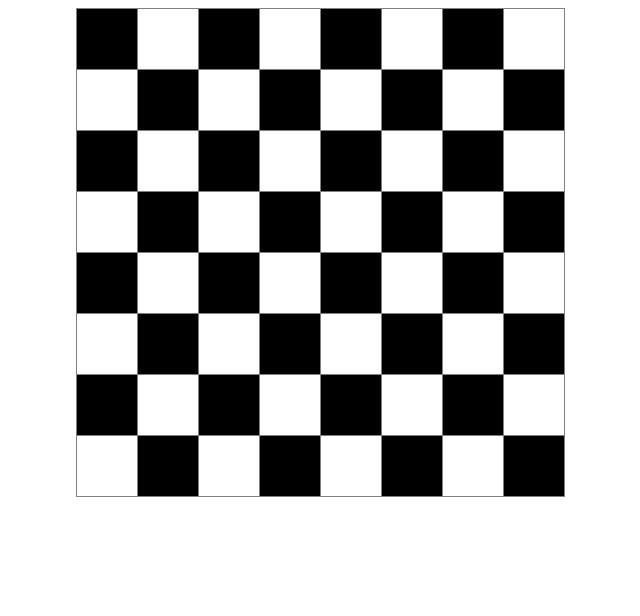
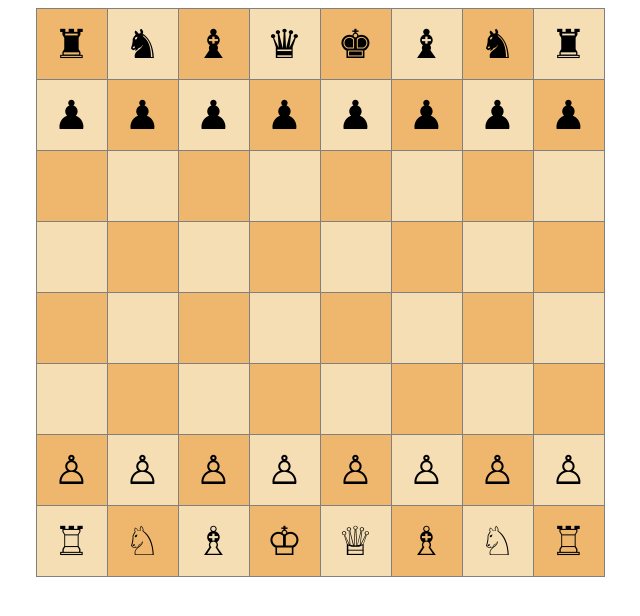
Before and after one commit to Diyot01/MernStack_Projects, a plain HTML site: page Chess_board/index1.html in a window 1280 px wide. Shown: the whole page, without its empty margins (320-960 px from the left). Drawn offline with Linux system fonts and the light colour scheme.

Commit message:
26-8-2025

```diff
--- a/Chess_board/index1.html
+++ b/Chess_board/index1.html
@@ -9,84 +9,84 @@
 <body>
     <table border="1" cellspacing="0" cellpadding="0">
     <tr>
-    <td class="black" width="60" height="60"></td>
-    <td class="white" width="60" height="60"></td>
-    <td class="black" width="60" height="60"></td>
-    <td class="white" width="60" height="60"></td>
-    <td class="black" width="60" height="60"></td>
-    <td class="white" width="60" height="60"></td>
-    <td class="black" width="60" height="60"></td>
-    <td class="white" width="60" height="60"></td>
+    <td class="black">&#9820;</td>
+    <td class="white">&#9822;</td>
+    <td class="black">&#9821;</td>
+    <td class="white">&#9819;</td>
+    <td class="black">&#9818;</td>
+    <td class="white">&#9821;</td>
+    <td class="black">&#9822;</td>
+    <td class="white">&#9820;</td>
   </tr>
   <tr>
-    <td class="white" width="60" height="60"></td>
-    <td class="black" width="60" height="60"></td>
-    <td class="white" width="60" height="60"></td>
-    <td class="black" width="60" height="60"></td>
-    <td class="white" width="60" height="60"></td>
-    <td class="black" width="60" height="60"></td>
-    <td class="white" width="60" height="60"></td>
-    <td class="black" width="60" height="60"></td>
+    <td class="white">&#9823;</td>
+    <td class="black">&#9823;</td>
+    <td class="white">&#9823;</td>
+    <td class="black">&#9823;</td>
+    <td class="white">&#9823;</td>
+    <td class="black">&#9823;</td>
+    <td class="white">&#9823;</td>
+    <td class="black">&#9823;</td>
   </tr>
   <tr>
-    <td class="black" width="60" height="60"></td>
-    <td class="white" width="60" height="60"></td>
-    <td class="black" width="60" height="60"></td>
-    <td class="white" width="60" height="60"></td>
-    <td class="black" width="60" height="60"></td>
-    <td class="white" width="60" height="60"></td>
-    <td class="black" width="60" height="60"></td>
-    <td class="white" width="60" height="60"></td>
+    <td class="black"></td>
+    <td class="white"></td>
+    <td class="black"></td>
+    <td class="white"></td>
+    <td class="black"></td>
+    <td class="white"></td>
+    <td class="black"></td>
+    <td class="white"></td>
   </tr>
   <tr>
-    <td class="white" width="60" height="60"></td>
-    <td class="black" width="60" height="60"></td>
-    <td class="white" width="60" height="60"></td>
-    <td class="black" width="60" height="60"></td>
-    <td class="white" width="60" height="60"></td>
-    <td class="black" width="60" height="60"></td>
-    <td class="white" width="60" height="60"></td>
-    <td class="black" width="60" height="60"></td>
+    <td class="white"></td>
+    <td class="black"></td>
+    <td class="white"></td>
+    <td class="black"></td>
+    <td class="white"></td>
+    <td class="black"></td>
+    <td class="white"></td>
+    <td class="black"></td>
   </tr>
   <tr>
-    <td class="black" width="60" height="60"></td>
-    <td class="white" width="60" height="60"></td>
-    <td class="black" width="60" height="60"></td>
-    <td class="white" width="60" height="60"></td>
-    <td class="black" width="60" height="60"></td>
-    <td class="white" width="60" height="60"></td>
-    <td class="black" width="60" height="60"></td>
-    <td class="white" width="60" height="60"></td>
+    <td class="black"></td>
+    <td class="white"></td>
+    <td class="black"></td>
+    <td class="white"></td>
+    <td class="black"></td>
+    <td class="white"></td>
+    <td class="black"></td>
+    <td class="white"></td>
   </tr>
   <tr>
-    <td class="white" width="60" height="60"></td>
-    <td class="black" width="60" height="60"></td>
-    <td class="white" width="60" height="60"></td>
-    <td class="black" width="60" height="60"></td>
-    <td class="white" width="60" height="60"></td>
-    <td class="black" width="60" height="60"></td>
-    <td class="white" width="60" height="60"></td>
-    <td class="black" width="60" height="60"></td>
+    <td class="white"></td>
+    <td class="black"></td>
+    <td class="white"></td>
+    <td class="black"></td>
+    <td class="white"></td>
+    <td class="black"></td>
+    <td class="white"></td>
+    <td class="black"></td>
   </tr>
   <tr>
-    <td class="black" width="60" height="60"></td>
-    <td class="white" width="60" height="60"></td>
-    <td class="black" width="60" height="60"></td>
-    <td class="white" width="60" height="60"></td>
-    <td class="black" width="60" height="60"></td>
-    <td class="white" width="60" height="60"></td>
-    <td class="black" width="60" height="60"></td>
-    <td class="white" width="60" height="60"></td>
+    <td class="black">&#9817;</td>
+    <td class="white">&#9817;</td>
+    <td class="black">&#9817;</td>
+    <td class="white">&#9817;</td>
+    <td class="black">&#9817;</td>
+    <td class="white">&#9817;</td>
+    <td class="black">&#9817;</td>
+    <td class="white">&#9817;</td>
   </tr>
   <tr>
-    <td class="white" width="60" height="60"></td>
-    <td class="black" width="60" height="60"></td>
-    <td class="white" width="60" height="60"></td>
-    <td class="black" width="60" height="60"></td>
-    <td class="white" width="60" height="60"></td>
-    <td class="black" width="60" height="60"></td>
-    <td class="white" width="60" height="60"></td>
-    <td class="black" width="60" height="60"></td>
+    <td class="white">&#9814;</td>
+    <td class="black">&#9816;</td>
+    <td class="white">&#9815;</td>
+    <td class="black">&#9812;</td>
+    <td class="white">&#9813;</td>
+    <td class="black">&#9815;</td>
+    <td class="white">&#9816;</td>
+    <td class="black">&#9814;</td>
   </tr>
     </table>
 </body>
--- a/Chess_board/style1.css
+++ b/Chess_board/style1.css
@@ -3,5 +3,14 @@ table {
       margin: auto;
     }
 .black{
-    background-color: black;
+    background-color: rgb(239, 183, 109);
+    height: 70px;
+    width: 70px;
+    font-size: 40px;
+    text-align: center;
 }
+.white{
+    background-color: wheat;
+    font-size: 40px;
+    text-align: center;
+}
```
